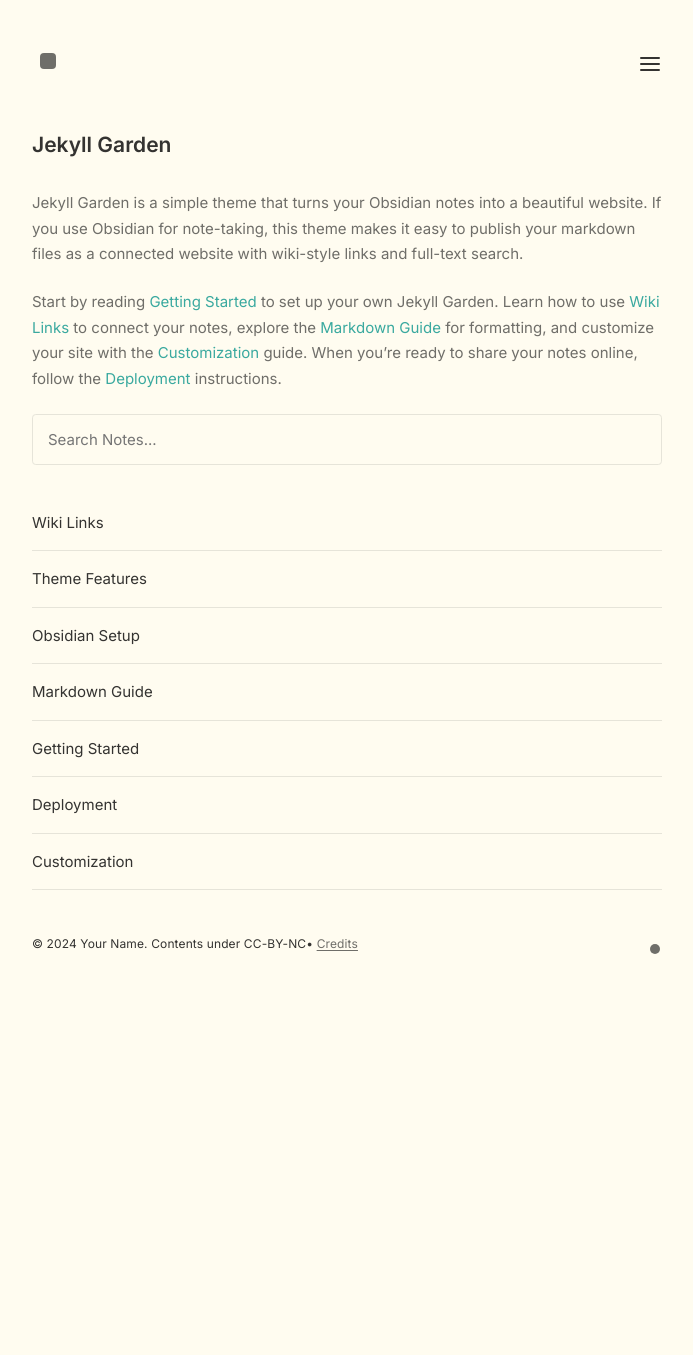
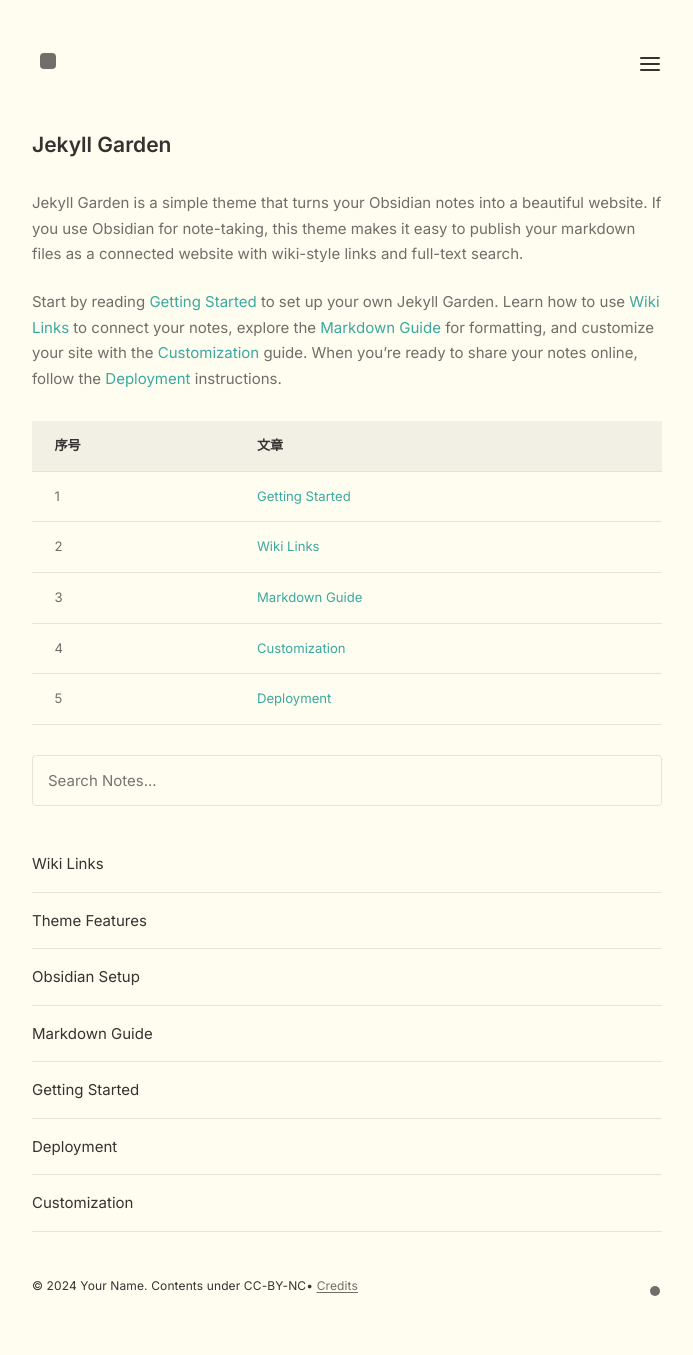
Before and after one commit to jame-louis/obsidian-website, a Jekyll site: the page built from pages/index.md, in a window 1280 px wide. Shown: the whole page, without its empty margins (293-986 px from the left). Built offline with Jekyll 4.4.1, drawn with Linux system fonts in a browser that asks for light colours; before the commit the page ends 1013 px from its top, so only the background shows below that.

Commit message:
vault backup: 2026-01-30 09:46:54

```diff
--- a/pages/index.md
+++ b/pages/index.md
@@ -10,3 +10,13 @@ title: Jekyll Garden
 Jekyll Garden is a simple theme that turns your Obsidian notes into a beautiful website. If you use Obsidian for note-taking, this theme makes it easy to publish your markdown files as a connected website with wiki-style links and full-text search.
 
 Start by reading [[Getting Started]] to set up your own Jekyll Garden. Learn how to use [[Wiki Links]] to connect your notes, explore the [[Markdown Guide]] for formatting, and customize your site with the [[Customization]] guide. When you're ready to share your notes online, follow the [[Deployment]] instructions.
+
+
+
+| 序号  | 文章                  |
+| --- | ------------------- |
+| 1   | [[Getting Started]] |
+| 2   | [[Wiki Links]]      |
+| 3   | [[Markdown Guide]]  |
+| 4   | [[Customization]]   |
+| 5   | [[Deployment]]      |
```
